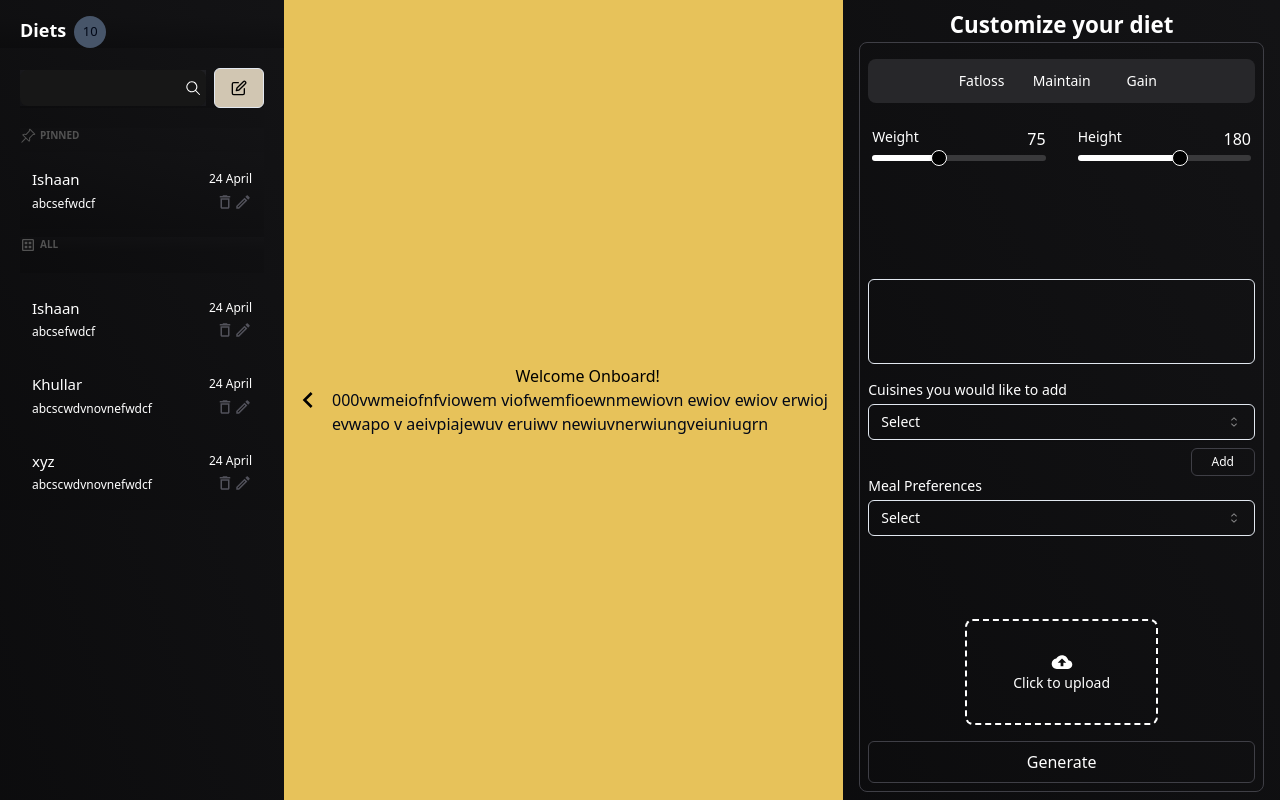
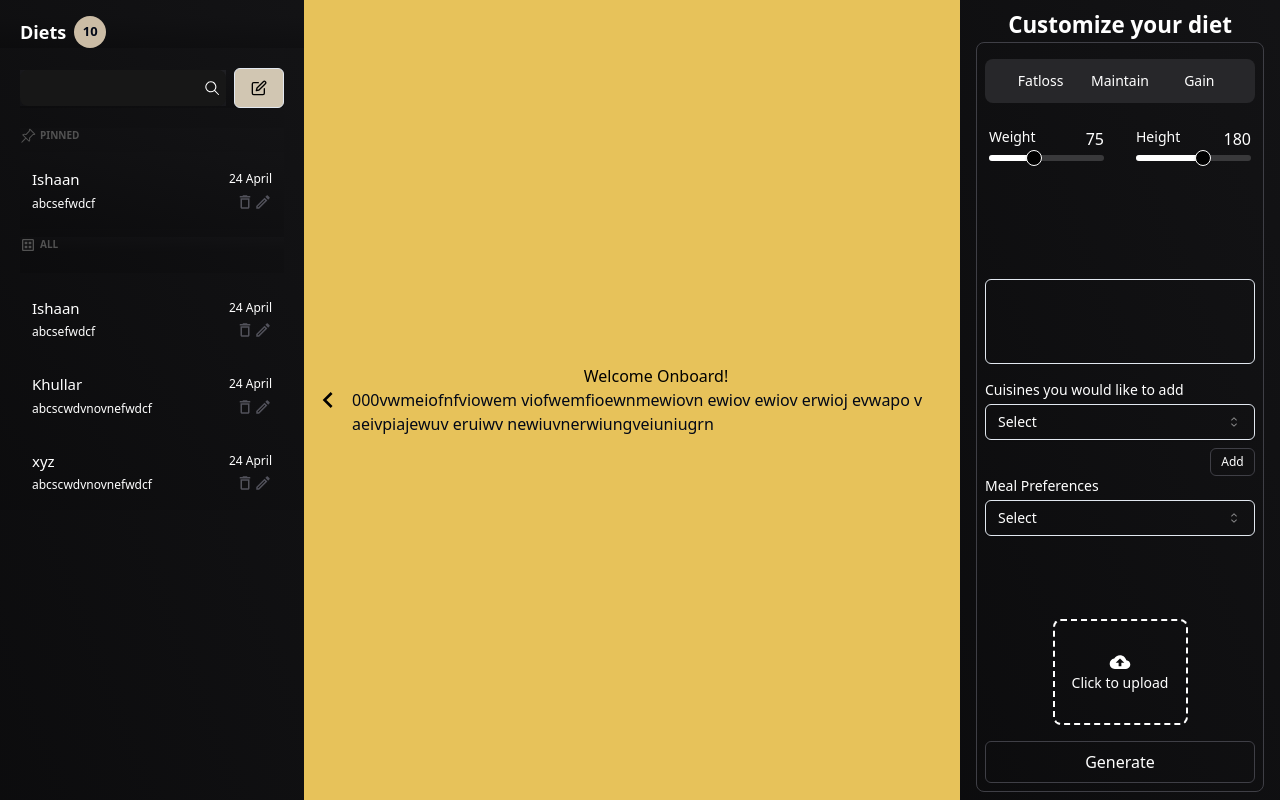
Before and after one commit to ishk9/getYourDiet, a Next.js app in the folder client/: page /Home in a window 1280 px wide. Built offline with nearby package versions, Linux system fonts and the light colour scheme.

Commit message:
Fix: Changed bg icon

```diff
--- a/client/app/Home/page.js
+++ b/client/app/Home/page.js
@@ -18,17 +18,15 @@ export default function Home() {
     return (
         <main className='flex flex-row h-screen w-screen bg-[#E7C25A]'>
             {/* History Section */}
-            <div className={`${historyOpen ? "w-3/5 md:w-4/12" : "w-0"} overflow-auto  bg-black bg-gradient-to-tr from-zinc-900/50 to-zinc-700/30 transition-width duration-300`}>
+            <div className={`${historyOpen ? "w-3/12" : "w-0"} overflow-auto  bg-black bg-gradient-to-tr from-zinc-900/50 to-zinc-700/30 transition-width duration-300`}>
                 <div className='flex justify-between px-5 items-center mt-4 sticky top-0 backdrop-filter backdrop-brightness-0 backdrop-opacity-100  bg-black bg-gradient-to-tr from-zinc-900/50 to-zinc-700/30'>
-                    <div className='flex'>
+                    <div className='flex justify-center items-center'>
                         <h1 className='text-lg font-semibold mr-2 text-white'>Diets</h1>
-                        <div className='flex justify-center items-center h-8 w-8 rounded-full bg-slate-600'>
-                            <p className='text-[13px]'>10</p>
+                        <div className='flex justify-center items-center h-8 w-8 rounded-full bg-[#CBBCA5]'>
+                            <p className='text-[13px] font-semibold'>10</p>
                         </div>
                     </div>
-                    <button onClick={toggleHistory}>
 
-                    </button>
                 </div>
                 <History />
 
@@ -50,12 +48,12 @@ export default function Home() {
             </div>
 
             {/* Diet Formation Section */}
-            <div className={`${historyOpen ? "md:w-3/5" : "w-full"} flex flex-col justify-center items-center`}>
+            <div className={`${historyOpen ? "w-6/12" : "w-full"} flex flex-col justify-center items-center`}>
                 <h1 className='text-black'>Welcome Onboard!</h1>
                 <p>{list[activeChat].about}</p>
             </div>
 
-            <div className={`md:w-3/6 flex flex-col justify-evenly items-center bg-black bg-gradient-to-tr from-zinc-900/50 to-zinc-700/30 transition-width w-3/5 py-2 p-4`}>
+            <div className={`w-3/12 flex flex-col justify-evenly items-center bg-black bg-gradient-to-tr from-zinc-900/50 to-zinc-700/30 transition-width py-2 p-4`}>
                 <h1 className='text-white font-bold text-[1.4em]'>Customize your diet</h1>
                 <UserInputSection />
             </div>
```
